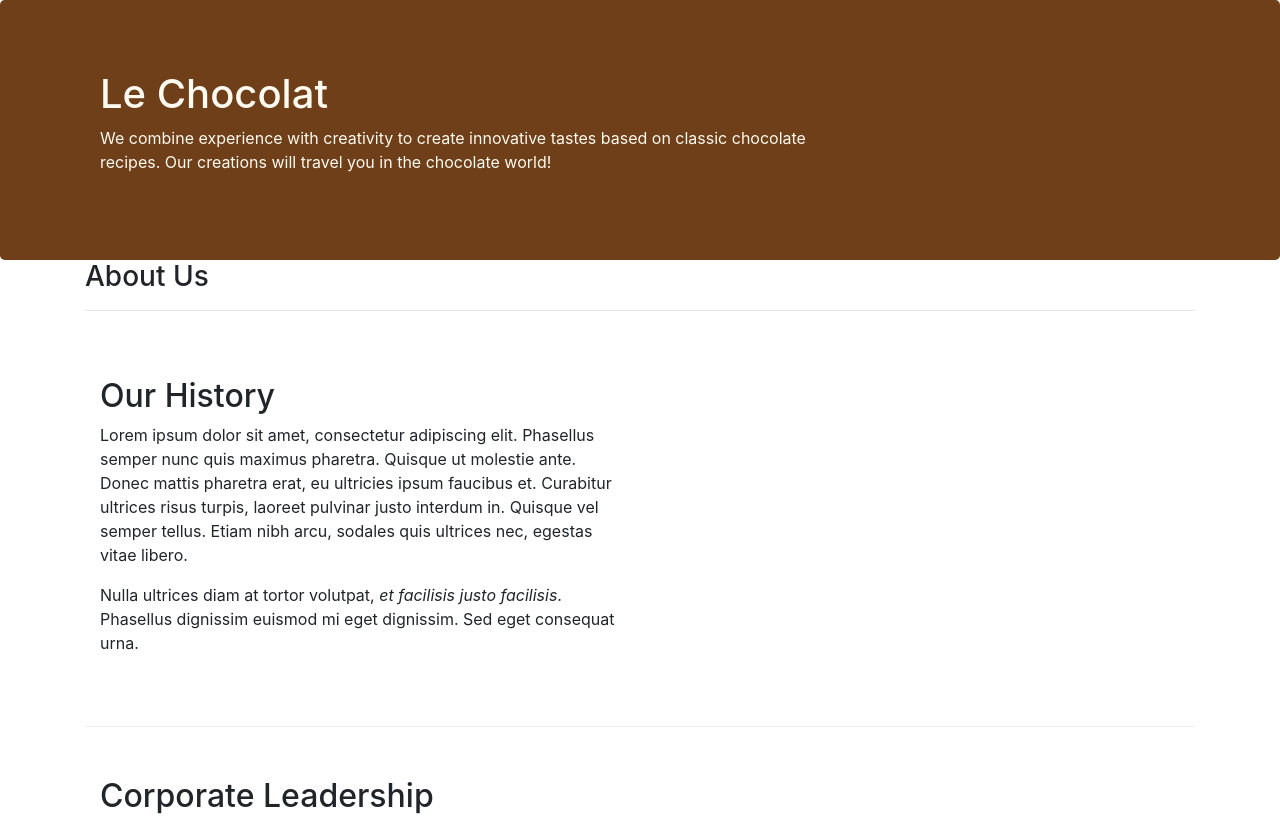
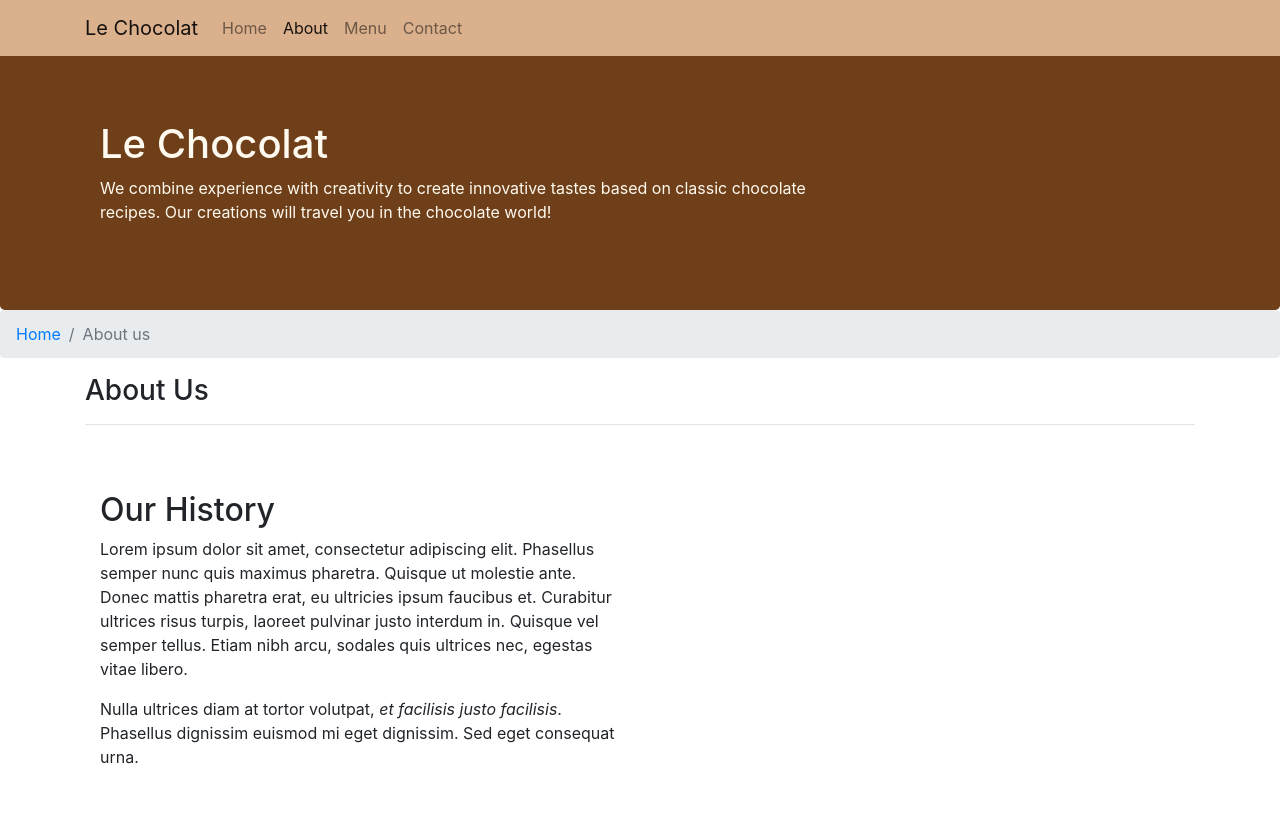
Before and after one commit to saifeddinbouhali/leChocolat, a website: page aboutus.html in a window 1280 px wide. Shown: the top 818 px of the page. Drawn offline with nearby package versions, Linux system fonts and the light colour scheme.

Commit message:
nav and Breadcrumbs

```diff
--- a/aboutus.html
+++ b/aboutus.html
@@ -13,6 +13,22 @@
 </head>
 
 <body>
+    <nav class="navbar navbar-expand-md navbar-light bg-light fixed-top ">
+        <div class="container">
+            <a class="navbar-brand" href="./index.html">Le Chocolat</a>
+            <button class="navbar-toggler" type="button" data-toggle="collapse" data-target="#Navbar">
+                <span class="navbar-toggler-icon"></span>
+                </button>
+                <div   class="collapse navbar-collapse" id="Navbar" >
+            <ul class="navbar-nav">
+                    <li class="nav-item "><a class="nav-link" href="./index.html">Home</a></li>
+                    <li class="nav-item active"><a class="nav-link" href="#">About</a></li>
+                    <li class="nav-item"><a class="nav-link" href="#">Menu</a></li>
+                    <li class="nav-item"><a class="nav-link" href="#">Contact</a></li>
+                </ul>
+            </div>
+        </div>
+    </nav>
 
     <header class="jumbotron">
         <div class="container">
@@ -26,6 +42,12 @@
             </div>
         </div>
     </header>
+    <nav aria-label="breadcrumb">
+        <ol class="breadcrumb">
+          <li class="breadcrumb-item"><a href="./index.html">Home</a></li>
+          <li class="breadcrumb-item active" aria-current="page">About us</li>
+        </ol>
+      </nav>
 
     <div class="container">
         <div class="row align-item-center">
--- a/css/styles.css
+++ b/css/styles.css
@@ -24,3 +24,10 @@
         margin:0px;
         color:#0f0f0f;
         }
+        .bg-light {
+            background-color: #dbb08d !important;
+            }
+            body{
+            padding:50px 0px 0px 0px;
+            z-index:0;
+            }
```
Also changed, not shown: index.html (+16 -1 lines).
